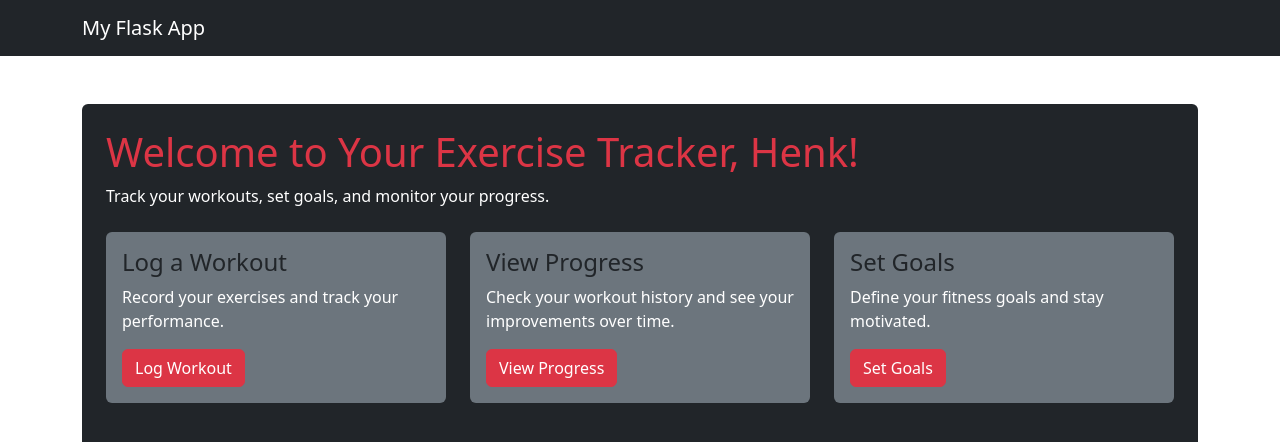
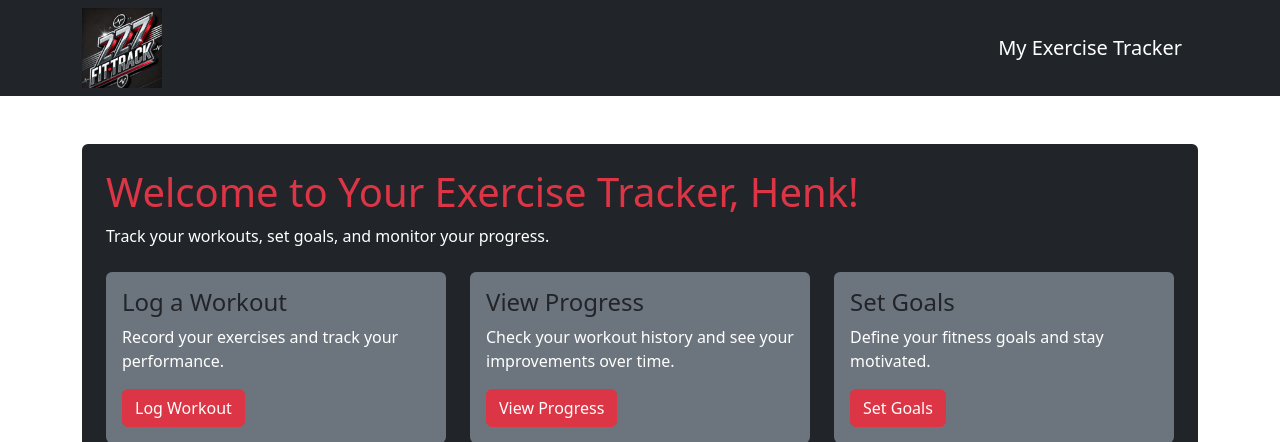
Before and after one commit to elianpullen/webtech, a Flask app: page / in a window 1280 px wide. Shown: the top 442 px of the page. Run offline with Flask 3, Linux system fonts and the light colour scheme.

Commit message:
added a logo to the base

```diff
--- a/templates/base.html
+++ b/templates/base.html
@@ -3,13 +3,14 @@
 <head>
     <meta charset="UTF-8">
     <meta name="viewport" content="width=device-width, initial-scale=1.0">
-    <title>{% block title %}Flask App{% endblock %}</title>
+    <title>{% block title %}Exercise Tracker{% endblock %}</title>
     <link href="https://cdn.jsdelivr.net/npm/bootstrap@5.3.0/dist/css/bootstrap.min.css" rel="stylesheet">
 </head>
 <body>
     <nav class="navbar navbar-dark bg-dark">
-        <div class="container">
-            <a class="navbar-brand" href="{{ url_for('index') }}">My Flask App</a>
+        <div class="container d-flex align-items-center">
+            <img src="{{ url_for('static', filename='images/logo.png') }}" alt="Logo" class="me-2" style="height: 80px;">
+            <a class="navbar-brand" href="{{ url_for('index') }}">My Exercise Tracker</a>
         </div>
     </nav>
 
```
Also changed, not shown: static/images/logo.png (added).
